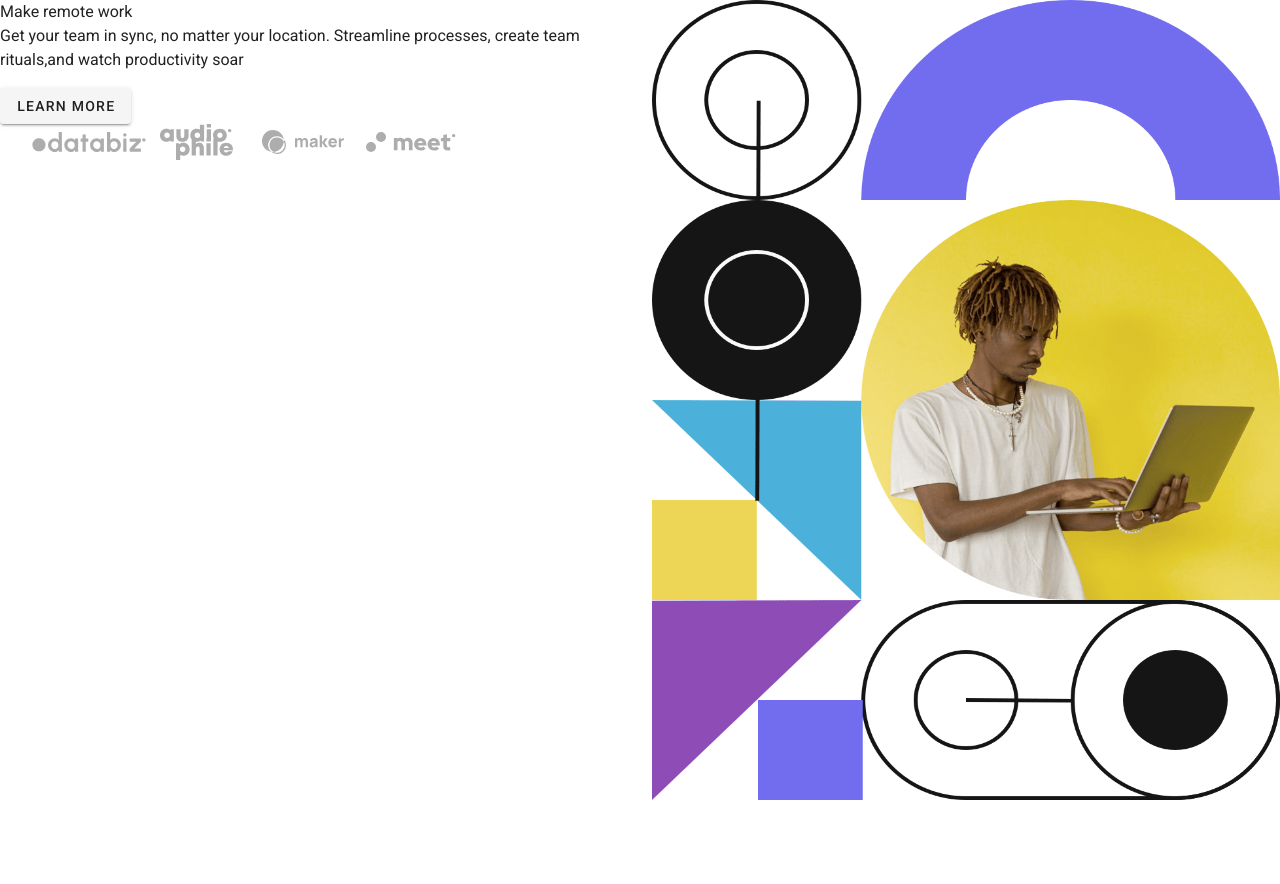
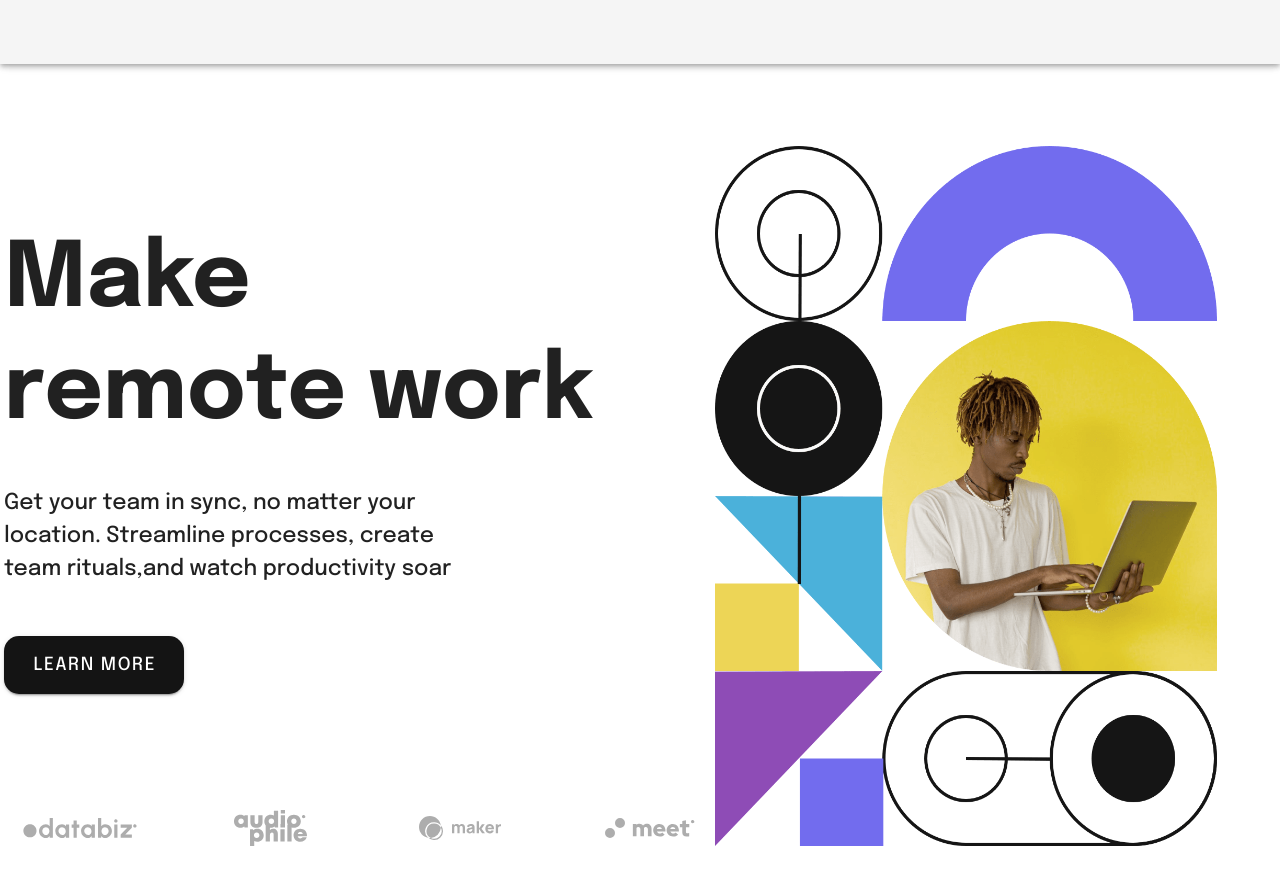
Before and after one commit to med-redha/fem-snapchallenge, a Vue app: page / in a window 1280 px wide. Shown: the top 884 px of the page. Before the commit the page ends 819 px from the top, so only its background shows below. Built offline with nearby package versions, Linux system fonts and the light colour scheme.

Commit message:
feat: structure and general style of desktop

```diff
--- a/src/App.vue
+++ b/src/App.vue
@@ -1,5 +1,6 @@
 <template>
   <v-app>
+   <v-app-bar ></v-app-bar>
     <v-main>
       <snap-challenge/>
     </v-main>
--- a/src/components/snapChallenge.vue
+++ b/src/components/snapChallenge.vue
@@ -14,7 +14,7 @@
           </div>
           <div class="buttom_section">
 
-            <v-btn icon v-for="(icon , index) in icons" :key="index">
+            <v-btn class="icon_holder" icon v-for="(icon , index) in icons" :key="index">
               <img class="b_icon" :src="icon.img" alt=""
             />
             </v-btn>
--- a/src/style/style.scss
+++ b/src/style/style.scss
@@ -1,3 +1,4 @@
+@import url("https://fonts.googleapis.com/css2?family=Epilogue:ital,wght@0,400;0,500;0,700;0,800;0,900;1,500;1,700;1,800&display=swap");
 @media (max-width: 799px) {
   .landingPage {
     .content_sections {
@@ -22,30 +23,62 @@
   .landingPage {
     .content_sections {
       .main_section {
+        display: flex;
+        flex-direction: column;
+        justify-content: center;
+        height: 670px;
+        width: 700px;
+        padding: 4px;
+        margin: auto;
+        margin-top: 60px;
+        gap: 20px;
         .header {
+          font-family: "Epilogue", sans-serif;
+          font-size: 90px;
+          line-height: 7rem;
+          font-weight: 700;
+          width: 600px;
         }
         .description_txt {
+          font-family: "Epilogue", sans-serif;
+          font-size: 22px;
+          font-weight: 500;
+          width: 450px;
+          margin: 18px 0px 30px;
         }
         .mainSec_btn {
+          font-family: "Epilogue", sans-serif;
+          font-size: 18px;
+          font-weight: 500;
+          height: 58px;
+          width: 180px;
+          border-radius: 15px;
+          background-color: hsl(0, 0%, 8%);
+          color: white;
         }
       }
       .buttom_section {
-            width: 500px;
+        width: 700px;
         height: 300px;
         display: flex;
+        gap: 30px;
+
         justify-content: space-evenly;
-            .b_icons{
-
-                width: 24px;
-                height: 24px;
+        margin: auto;
+        .v-btn {
+          width: 160px;
+          height: 68px;
 
         }
       }
     }
     .hero_section {
+      display: flex;
+      justify-content: center;
+      margin: 82px 0px;
       .hero_img {
-            height: 800px;
-            width: 100%;
+        height: 700px;
+        width: 80%;
       }
     }
   }
```
Lines whose indentation alone changed are shown as unchanged.
